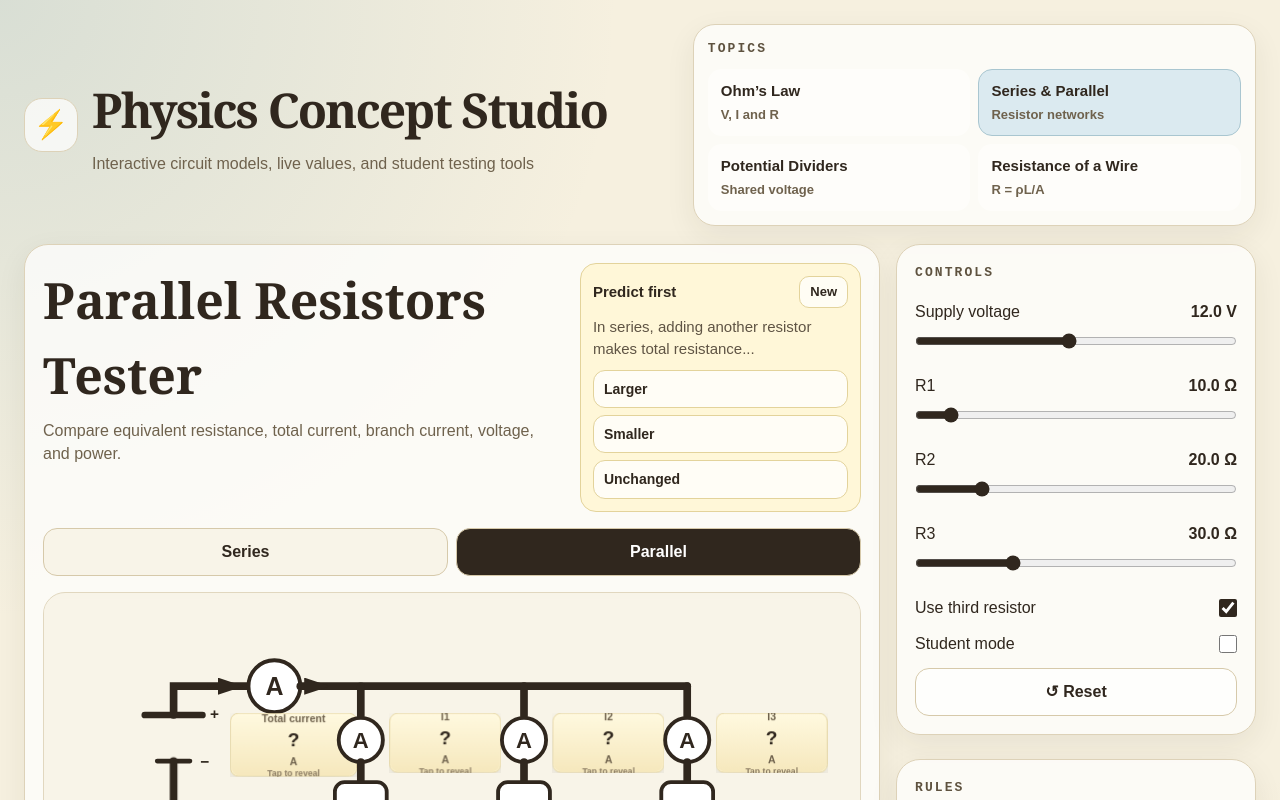
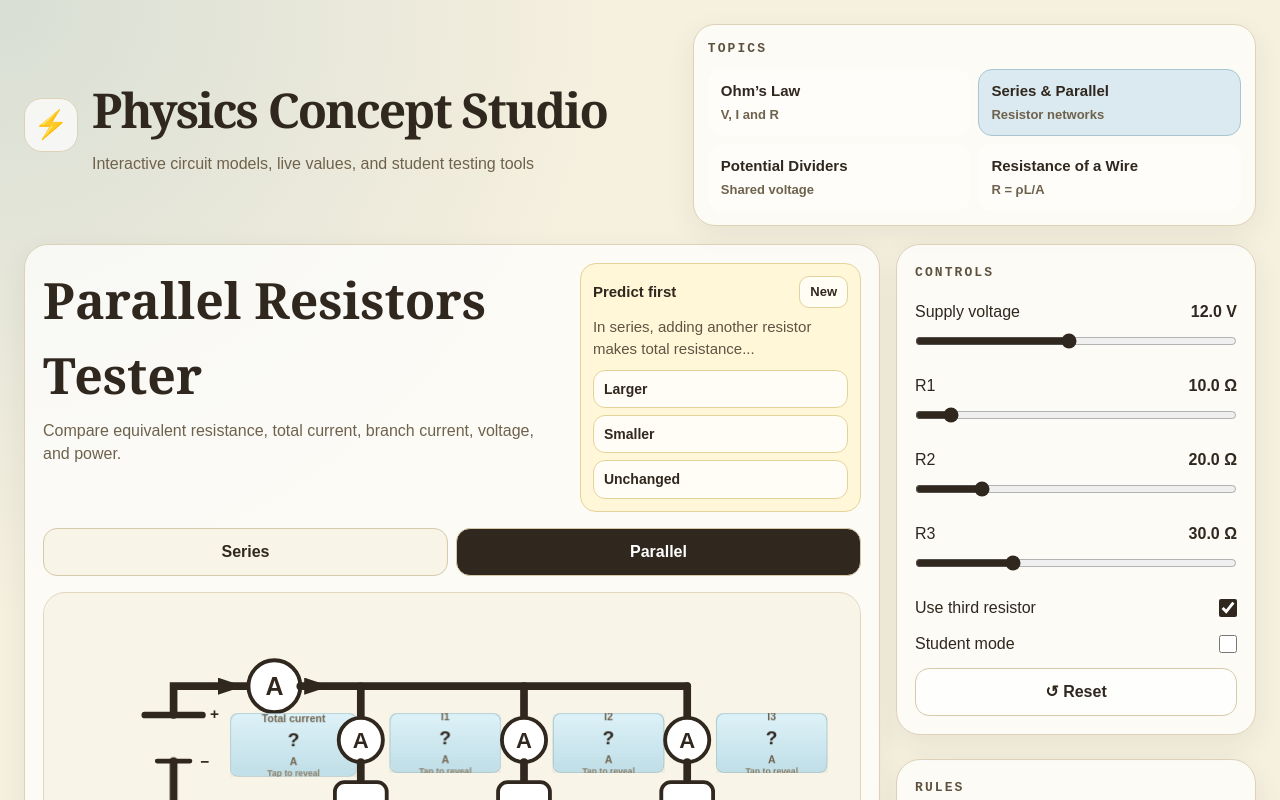
Before and after one commit to oshiromarcos/physics-concept-studio, a React (Vite) app: page / in a window 1280 px wide. Shown: the top 800 px of the page. Built offline with nearby package versions, Linux system fonts and the light colour scheme.

Commit message:
Improve diagram card overlays

```diff
--- a/src/App.jsx
+++ b/src/App.jsx
@@ -1872,11 +1872,11 @@ function PredictionQuiz({ topic }) {
   );
 }
 
-function FlipValueBox({ label, value, unit, revealed, onFlip, compact = false }) {
+function FlipValueBox({ label, value, unit, revealed, onFlip, compact = false, diagram = false }) {
   return (
     <button
       type="button"
-      className={`${revealed ? "value-box flip-value revealed" : "value-box flip-value"}${compact ? " compact" : ""}`}
+      className={`${revealed ? "value-box flip-value revealed" : "value-box flip-value"}${compact ? " compact" : ""}${diagram ? " diagram-value" : ""}`}
       onClick={onFlip}
       aria-pressed={revealed}
       aria-label={`${revealed ? "Hide" : "Reveal"} ${label}`}
@@ -1899,6 +1899,8 @@ function FlipValueBox({ label, value, unit, revealed, onFlip, compact = false })
 }
 
 function SvgInfoCard({ x, y, width, height, label, value, unit, revealed, onFlip, compact = false, opacity = 1 }) {
+  const useCompactLayout = compact || height < 96;
+
   return (
     <foreignObject x={x} y={y} width={width} height={height} opacity={opacity}>
       <FlipValueBox
@@ -1907,7 +1909,8 @@ function SvgInfoCard({ x, y, width, height, label, value, unit, revealed, onFlip
         unit={unit}
         revealed={revealed}
         onFlip={onFlip}
-        compact={compact}
+        compact={useCompactLayout}
+        diagram
       />
     </foreignObject>
   );
@@ -2294,6 +2297,17 @@ function StyleBlock() {
         border-color: #e3d39b;
       }
 
+      .flip-value.diagram-value {
+        background: rgba(231, 244, 247, 0.74);
+        border-color: rgba(75, 138, 160, 0.42);
+        box-shadow: 0 8px 18px rgba(48, 39, 30, 0.1);
+      }
+
+      .flip-value.diagram-value:not(.revealed) {
+        background: rgba(214, 236, 243, 0.78);
+        border-color: rgba(75, 138, 160, 0.45);
+      }
+
       .flip-card-inner {
         display: block;
         position: relative;
@@ -2333,6 +2347,14 @@ function StyleBlock() {
         transform: rotateY(180deg);
       }
 
+      .diagram-value .flip-card-front {
+        background: linear-gradient(180deg, rgba(221, 242, 248, 0.9), rgba(186, 219, 229, 0.84));
+      }
+
+      .diagram-value .flip-card-back {
+        background: rgba(220, 242, 226, 0.88);
+      }
+
       .flip-value.compact .flip-card-face {
         padding: 8px 6px;
       }
```
